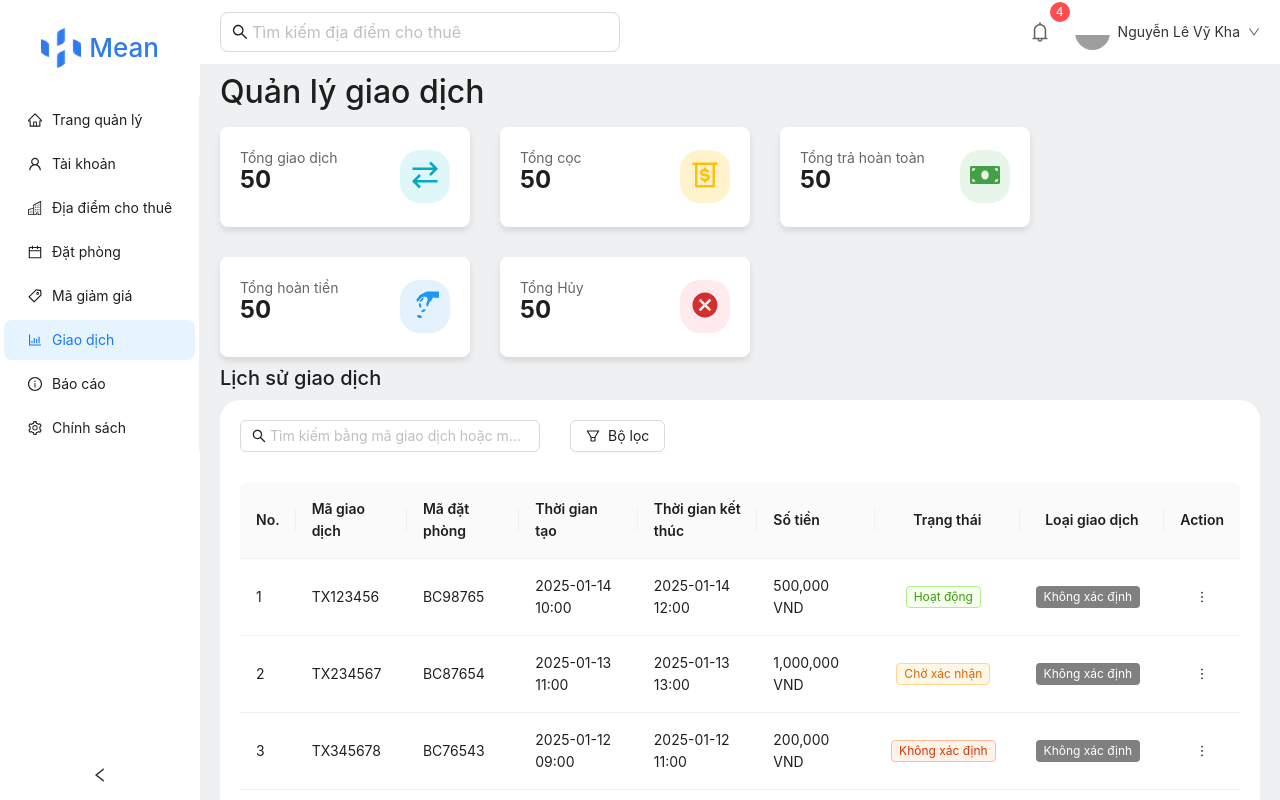
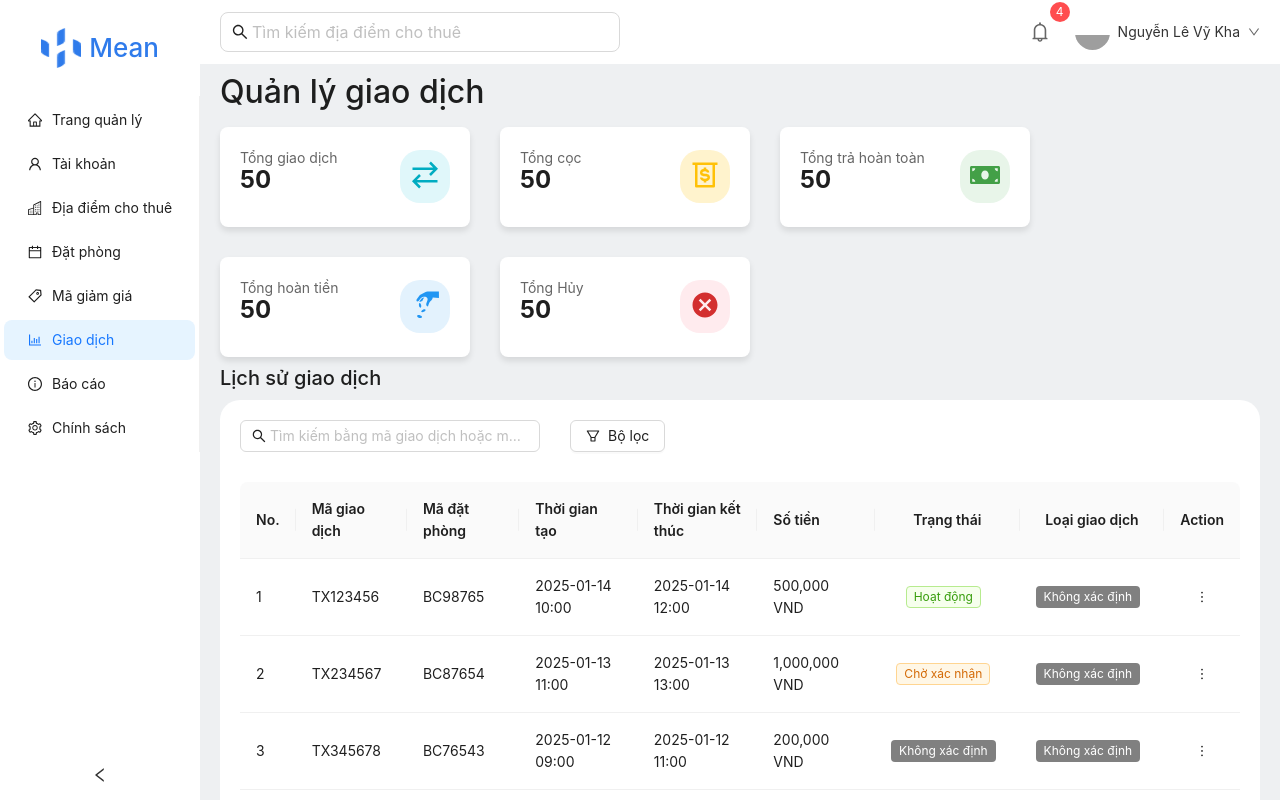
Before and after one commit to Trantienloc2411/Mean, a React (Vite) app: page /admin/transaction in a window 1280 px wide. Shown: the top 800 px of the page. Built offline with nearby package versions, Linux system fonts and the light colour scheme; grey boxes are pictures that could not be loaded.

Commit message:
update src

```diff
--- /dev/null
+++ b/src/enums/transactionEnums.js
@@ -0,0 +1,12 @@
+export const TransactionStatusEnum = {
+  ACTIVE: { label: "Hoạt động", color: "green" },
+  PENDING: { label: "Chờ xác nhận", color: "orange" },
+  INACTIVE: { label: "Hủy", color: "volcano" },
+};
+
+export const TransactionTypeEnum = {
+  DEPOSIT: { label: "Tiền cọc", color: "blue" },
+  FULL_PAYMENT: { label: "Trả full", color: "green" },
+  REFUND: { label: "Hoàn tiền", color: "red" },
+  FINAL_PAYMENT: { label: "Thanh toán cuối", color: "orange" },
+};
--- a/src/pages/transaction/components/TransactionTable.jsx
+++ b/src/pages/transaction/components/TransactionTable.jsx
@@ -3,13 +3,12 @@ import { Dropdown } from "antd";
 import { Menu } from "antd";
 import { Tag } from "antd";
 import { Table } from "antd";
+import {
+  TransactionStatusEnum,
+  TransactionTypeEnum,
+} from "../../../enums/transactionEnums";
 
 export default function TransactionTable({ data, loading }) {
-  const statusMapping = {
-    active: "Hoạt động",
-    pending: "Chờ xác nhận",
-    inactive: "Hủy",
-  };
   const columns = [
     {
       title: "No.",
@@ -47,19 +46,10 @@ export default function TransactionTable({ data, loading }) {
       dataIndex: "status",
       align: "center",
       key: "status",
-
       render: (status) => {
-        let color =
-          status === "active"
-            ? "green"
-            : status === "pending"
-            ? "orange"
-            : "volcano";
-
-        // Lấy trạng thái hiển thị tiếng Việt
-        const displayStatus = statusMapping[status] || "Không xác định";
-
-        return <Tag color={color}>{displayStatus}</Tag>;
+        const { label = "Không xác định", color = "gray" } =
+          TransactionStatusEnum[status.toUpperCase()] || {};
+        return <Tag color={color}>{label}</Tag>;
       },
     },
     {
@@ -67,21 +57,10 @@ export default function TransactionTable({ data, loading }) {
       dataIndex: "typeTransaction",
       align: "center",
       key: "typeTransaction",
-
       render: (typeTransaction) => {
-        // Mapping trạng thái giao dịch sang tiếng Việt và màu sắc
-        const transactionMapping = {
-          deposit: { display: "Tiền cọc", color: "blue" },
-          full_payment: { display: "Trả full", color: "green" },
-          refund: { display: "Hoàn tiền", color: "red" },
-          final_payment: { display: "Thanh toán cuối", color: "orange" },
-        };
-
-        // Lấy giá trị tương ứng hoặc sử dụng mặc định
-        const { display = "Không xác định", color = "gray" } =
-          transactionMapping[typeTransaction] || {};
-
-        return <Tag color={color}>{display}</Tag>;
+        const { label = "Không xác định", color = "gray" } =
+          TransactionTypeEnum[typeTransaction.toUpperCase()] || {};
+        return <Tag color={color}>{label}</Tag>;
       },
     },
     {
```
Also changed, not shown: eslint.config.js (+18 -17 lines).
